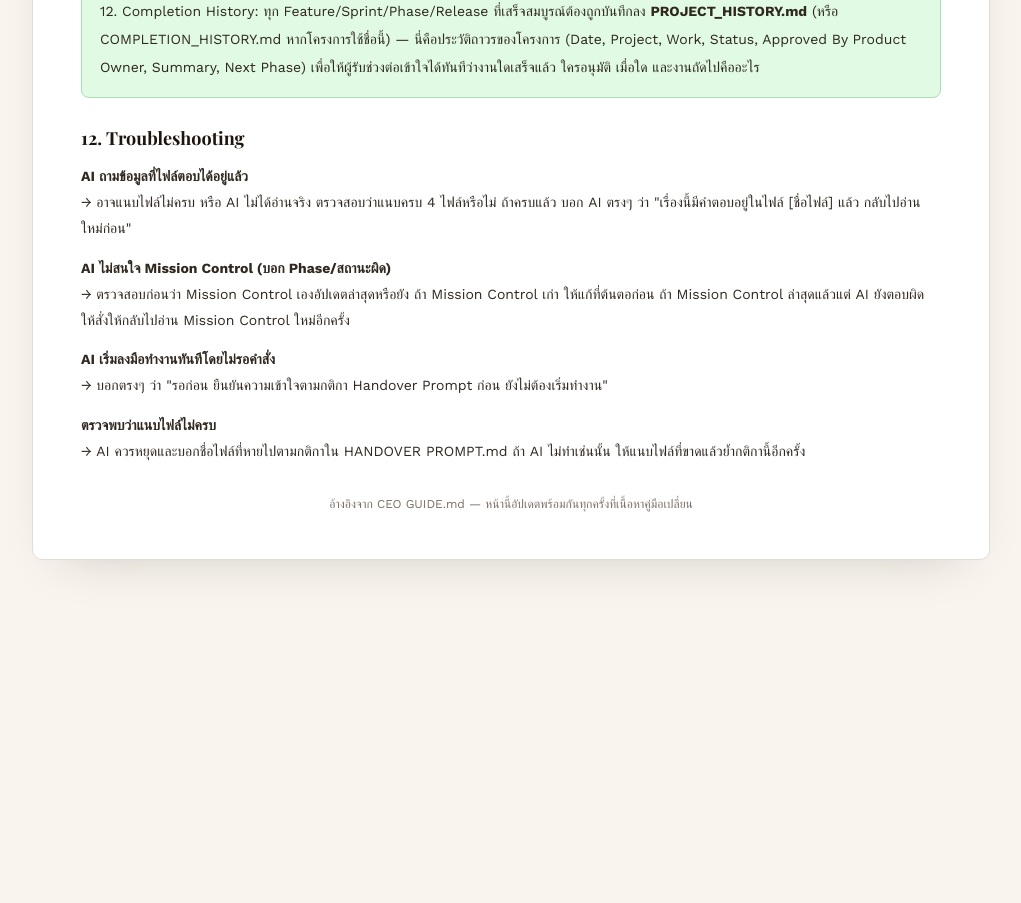
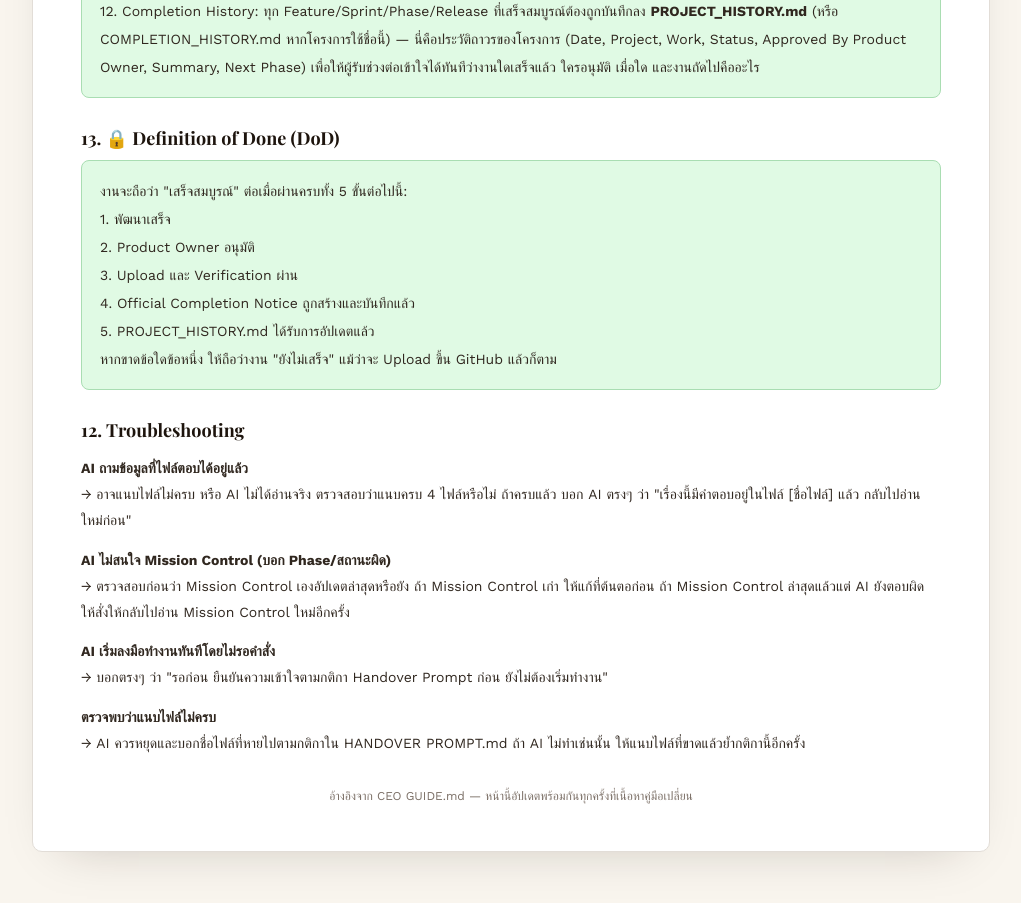
Before and after one commit to huahin-properties/huahin-properties, a website: page CEO Guide.dc.html in a window 1280 px wide. Shown: the part 4621-5524 px from the top of the page, without its empty margins (129-1150 px from the left). Before the commit the page ends 5232 px from the top, so only its background shows below. Drawn offline with nearby package versions, Linux system fonts and the light colour scheme.

Commit message:
Add files via upload

```diff
--- a/CEO Guide.dc.html
+++ b/CEO Guide.dc.html
@@ -580,6 +580,17 @@
       <div>12. Completion History: ทุก Feature/Sprint/Phase/Release ที่เสร็จสมบูรณ์ต้องถูกบันทึกลง <strong>PROJECT_HISTORY.md</strong> (หรือ COMPLETION_HISTORY.md หากโครงการใช้ชื่อนี้) — นี่คือประวัติถาวรของโครงการ (Date, Project, Work, Status, Approved By Product Owner, Summary, Next Phase) เพื่อให้ผู้รับช่วงต่อเข้าใจได้ทันทีว่างานใดเสร็จแล้ว ใครอนุมัติ เมื่อใด และงานถัดไปคืออะไร</div>
     </div>
 
+    <h2 style="font-size:18px; color:oklch(20% 0.02 60); margin:28px 0 10px;">13. 🔒 Definition of Done (DoD)</h2>
+    <div style="font-size:14px; line-height:2; color:oklch(28% 0.02 60); background:oklch(96% 0.04 150); border:1px solid oklch(85% 0.08 150); border-radius:8px; padding:16px 18px;">
+      <div>งานจะถือว่า "เสร็จสมบูรณ์" ต่อเมื่อผ่านครบทั้ง 5 ขั้นต่อไปนี้:</div>
+      <div>1. พัฒนาเสร็จ</div>
+      <div>2. Product Owner อนุมัติ</div>
+      <div>3. Upload และ Verification ผ่าน</div>
+      <div>4. Official Completion Notice ถูกสร้างและบันทึกแล้ว</div>
+      <div>5. PROJECT_HISTORY.md ได้รับการอัปเดตแล้ว</div>
+      <div>หากขาดข้อใดข้อหนึ่ง ให้ถือว่างาน "ยังไม่เสร็จ" แม้ว่าจะ Upload ขึ้น GitHub แล้วก็ตาม</div>
+    </div>
+
     <h2 style="font-size:18px; color:oklch(20% 0.02 60); margin:28px 0 10px;">12. Troubleshooting</h2>
     <div style="font-size:14px; line-height:1.85; color:oklch(28% 0.02 60);">
       <p><strong>AI ถามข้อมูลที่ไฟล์ตอบได้อยู่แล้ว</strong><br/>→ อาจแนบไฟล์ไม่ครบ หรือ AI ไม่ได้อ่านจริง ตรวจสอบว่าแนบครบ 4 ไฟล์หรือไม่ ถ้าครบแล้ว บอก AI ตรงๆ ว่า "เรื่องนี้มีคำตอบอยู่ในไฟล์ [ชื่อไฟล์] แล้ว กลับไปอ่านใหม่ก่อน"</p>
```
Also changed, not shown: CEO GUIDE.md (+12 -0 lines).
